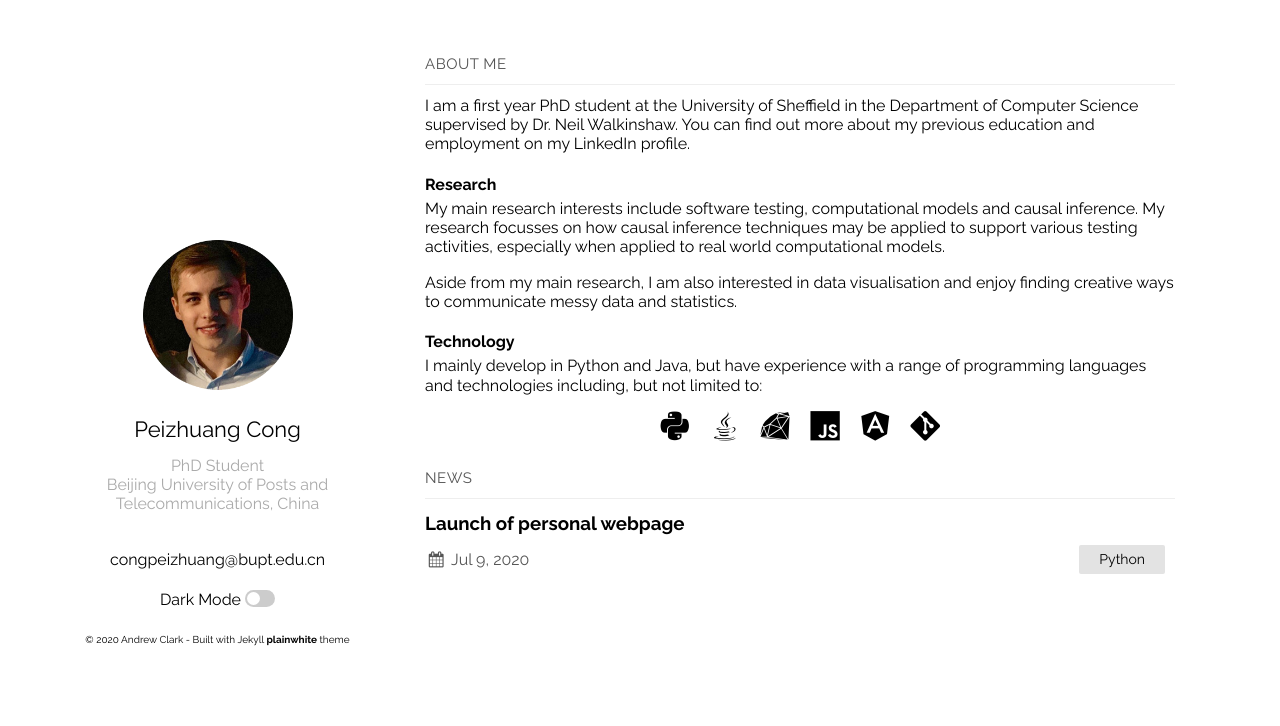
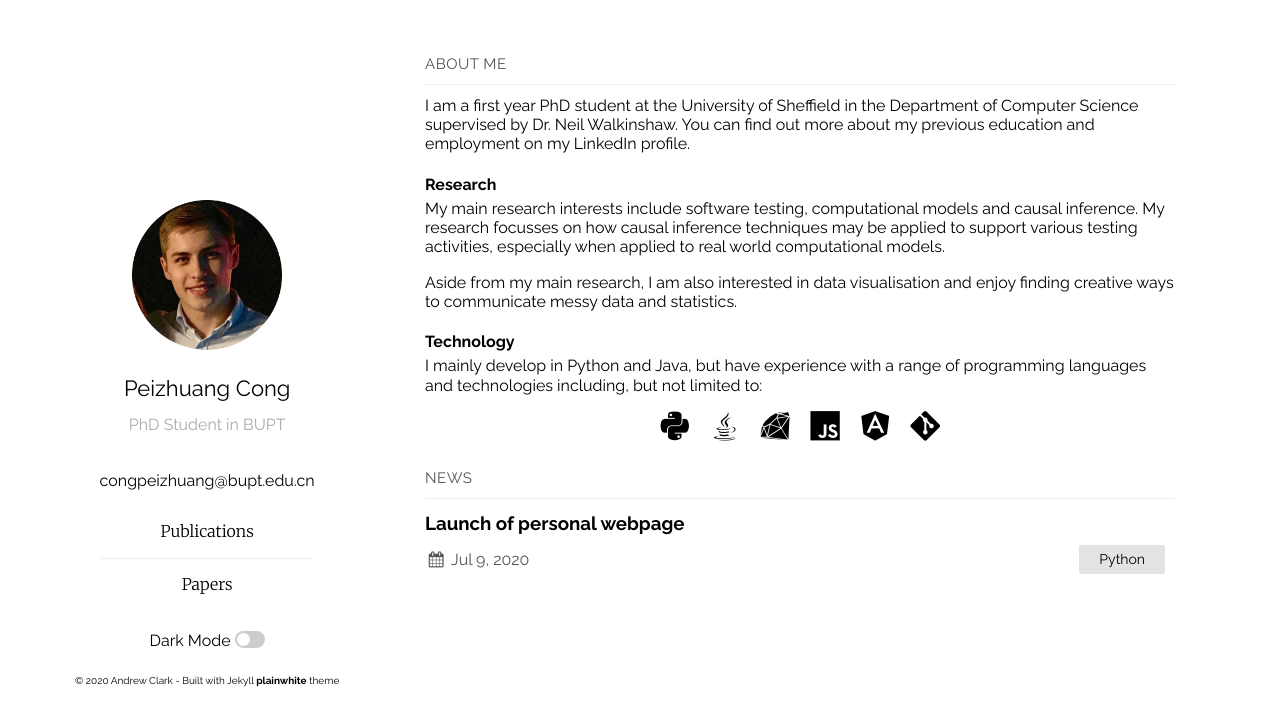
Before and after one commit to congpeizhuang/congpeizhuang.github.io, a Jekyll site: the page built from index.md, in a window 1280 px wide. Shown: the top 726 px of the page. Built offline with Jekyll 4.4.1, drawn with Linux system fonts in a browser that asks for light colours; part of the change alters nothing that is shown.

Commit message:
Update _config.yml

```diff
--- a/_config.yml
+++ b/_config.yml
@@ -34,43 +34,23 @@ plugins:
   - jekyll-feed
 
 plainwhite:
-  # navigation:
-  #   - title: About
-  #     url: "/#posts-label-about"
-  #   - title: News
-  #     url: "/#posts-label"
+  name: Peizhuang Cong
+  tagline: PhD Student in BUPT
+  date_format: "%b %-d, %Y"
+
+  #social_links:
+    #twitter:
+    #github:
+    #linkedIn: in/*** # format: locale/username
+
+  portfolio_image:  "content/pic.png"
+
+  navigation:
+    - title: Publications
+      url: "/content/publications"
+    - title: Papers
+      url: "/content/Papers"
+
   dark_mode: true
-  tagline: |
-    PhD Student
-    Beijing University of Posts and Telecommunications, China
-  name: Peizhuang Cong
-  date_format: "%b %-d, %Y"
-  sitemap: false
-  portfolio_image:  "content/pic.png"
-  #social_links:
-    #twitter: andrew_gclark
-    #github: andrewc19
-    #linkedIn: in/andrewc19/ # format: locale/username
 
-style: light
-listen_for_clients_preferred_style: true
-
-# Exclude from processing.
-# The following items will not be processed, by default.
-# Any item listed under the `exclude:` key here will be automatically added to
-# the internal "default list".
-#
-# Excluded items can be processed by explicitly listing the directories or
-# their entries' file path in the `include:` list.
-#
-# exclude:
-#   - .sass-cache/
-#   - .jekyll-cache/
-#   - gemfiles/
-#   - Gemfile
-#   - Gemfile.lock
-#   - node_modules/
-#   - vendor/bundle/
-#   - vendor/cache/
-#   - vendor/gems/
-#   - vendor/ruby/
+  listen_for_clients_preferred_style: true
```
